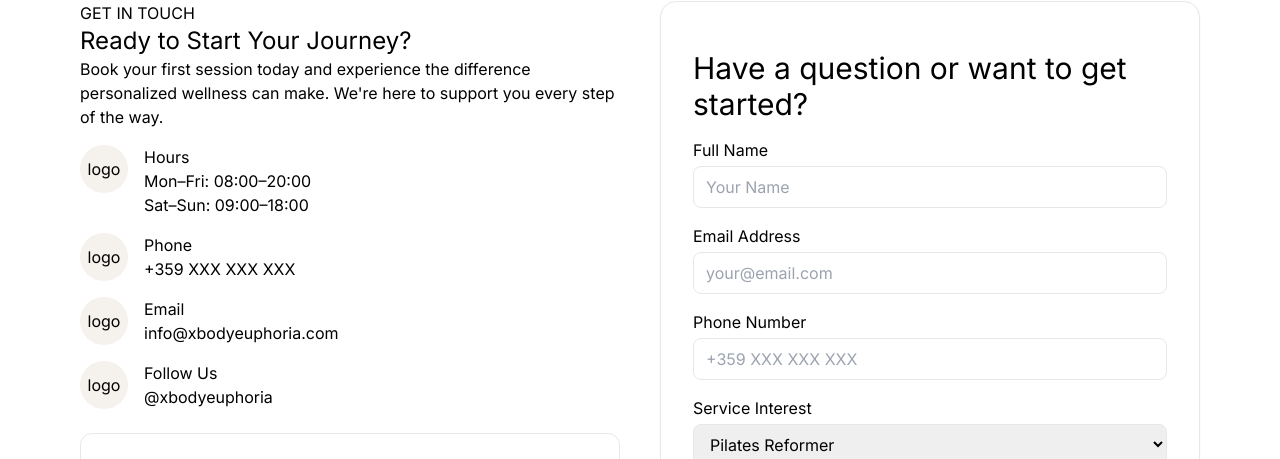
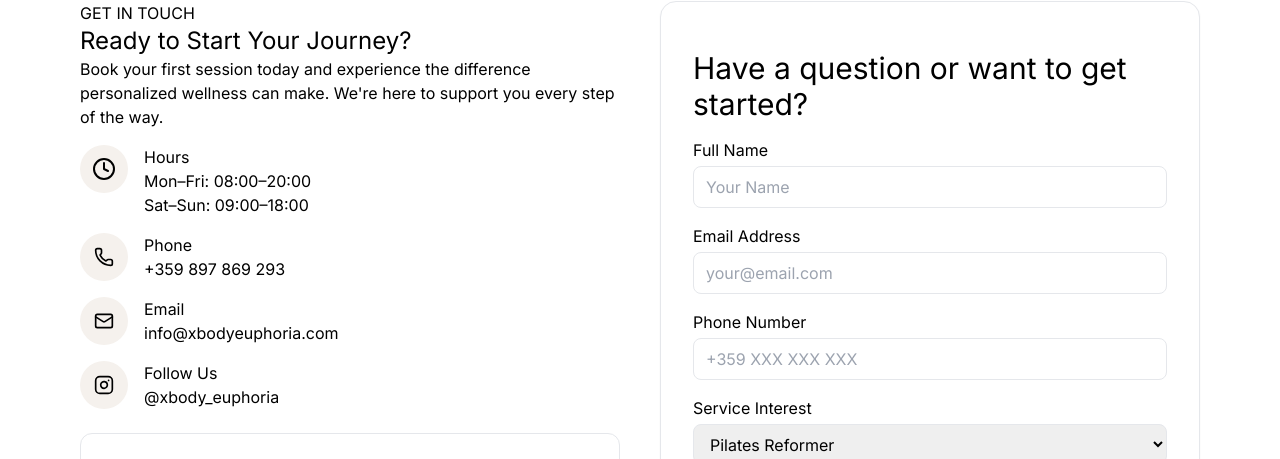
Before and after one commit to denichinv/euphoria-wellness-studio-bg, a React (Vite) app: page / in a window 1280 px wide. Shown: the part 3406-3865 px from the top of the page. Built offline with nearby package versions, Linux system fonts and the light colour scheme; grey boxes are pictures that could not be loaded.

Commit message:
add lucide icons to contact section

```diff
--- a/package.json
+++ b/package.json
@@ -12,6 +12,7 @@
     "test:ui": "vitest --ui"
   },
   "dependencies": {
+    "lucide-react": "^0.563.0",
     "react": "^19.2.0",
     "react-dom": "^19.2.0"
   },
--- a/src/components/sections/Contact.tsx
+++ b/src/components/sections/Contact.tsx
@@ -1,8 +1,9 @@
 import { useState } from "react";
+import { Phone, Mail, Instagram, Clock } from "lucide-react";
 
 export function Contact() {
   const divStyle: string =
-    "w-12 h-12 rounded-full bg-[#F5F1ED] flex items-center justify-center flex-shrink-0 ";
+    "w-12 h-12 rounded-full bg-[#F5F1ED] flex items-center justify-center flex-shrink-0 hover:bg-[#B4948F] transition-colors`}";
 
   const listStyle: string = "flex gap-4 items-start ";
   const inputsStyle: string = "w-full border  rounded-lg px-3 py-2";
@@ -64,7 +65,9 @@ export function Contact() {
 
           <ul className="mt-4 space-y-4">
             <li className={listStyle}>
-              <div className={divStyle}>logo</div>
+              <div className={divStyle}>
+                <Clock />
+              </div>
               <div>
                 <h3>Hours</h3>
                 <p>Mon–Fri: 08:00–20:00</p>
@@ -73,15 +76,24 @@ export function Contact() {
             </li>
 
             <li className={listStyle}>
-              <div className={divStyle}>logo</div>
+              <div className={divStyle}>
+                {" "}
+                <a href="tel:+359897869293">
+                  <Phone size={20} />
+                </a>
+              </div>
               <div>
                 <h3>Phone</h3>
-                <p>+359 XXX XXX XXX</p>
+                <a href="tel:+359897869293"></a>
+
+                <p>+359 897 869 293</p>
               </div>
             </li>
 
             <li className={listStyle}>
-              <div className={divStyle}>logo</div>
+              <div className={divStyle}>
+                <Mail size={20} />
+              </div>
               <div>
                 <h3>Email</h3>
                 <p>info@xbodyeuphoria.com</p>
@@ -89,10 +101,14 @@ export function Contact() {
             </li>
 
             <li className={listStyle}>
-              <div className={divStyle}>logo</div>
+              <div className={divStyle}>
+                <a href="https://instagram.com/xbody_euphoria" target="_blank">
+                  <Instagram size={20} />
+                </a>
+              </div>
               <div>
                 <h3>Follow Us</h3>
-                <p>@xbodyeuphoria</p>
+                <p>@xbody_euphoria</p>
               </div>
             </li>
           </ul>
@@ -100,7 +116,7 @@ export function Contact() {
           <div className="mt-6">
             <iframe
               title="Euphoria Studio location on Google Maps"
-              src="https://www.google.com/maps/embed?pb=!1m18!1m12!1m3!1d310.81800690855556!2d23.091980147071702!3d42.01362303887827!2m3!1f0!2f0!3f0!3m2!1i1024!2i768!4f13.1!3m3!1m2!1s0x14aaf5ff1674d2d3%3A0x840870a0ede1a7aa!2sBlagoevgrad%20Center%2C%20ul.%20%22Ilinden%22%203%2C%202700%20Blagoevgrad!5e0!3m2!1sen!2sbg!4v1770224302922!5m2!1sen!2sbg"
+              src="https://www.google.com/maps/embed?pb=!1m18!1m12!1m3!1d11856.862851080612!2d23.08025626533252!3d42.0171046396258!2m3!1f0!2f0!3f0!3m2!1i1024!2i768!4f13.1!3m3!1m2!1s0x14aaf50037bd5417%3A0xff8ae402cc4aa9af!2sX%20Body%20Euphoria%20%26%20Pilates%20Reformer%20studio!5e0!3m2!1sen!2suk!4v1770937952841!5m2!1sen!2suk"
               className="w-full h-[300px] rounded-xl border"
               loading="lazy"
             />
```
Also changed, not shown: 1 other file (tests, documents, lock files or other folders).
